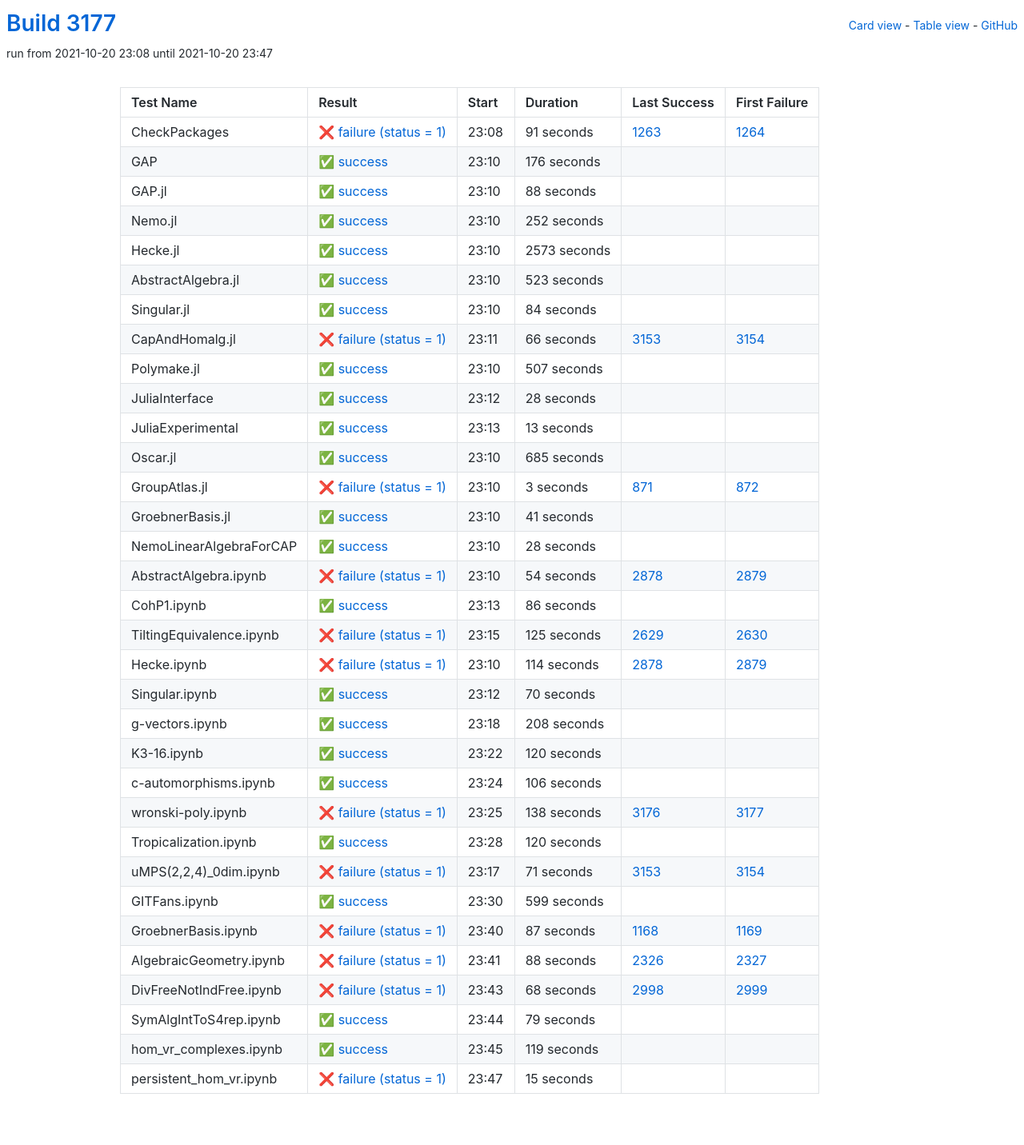
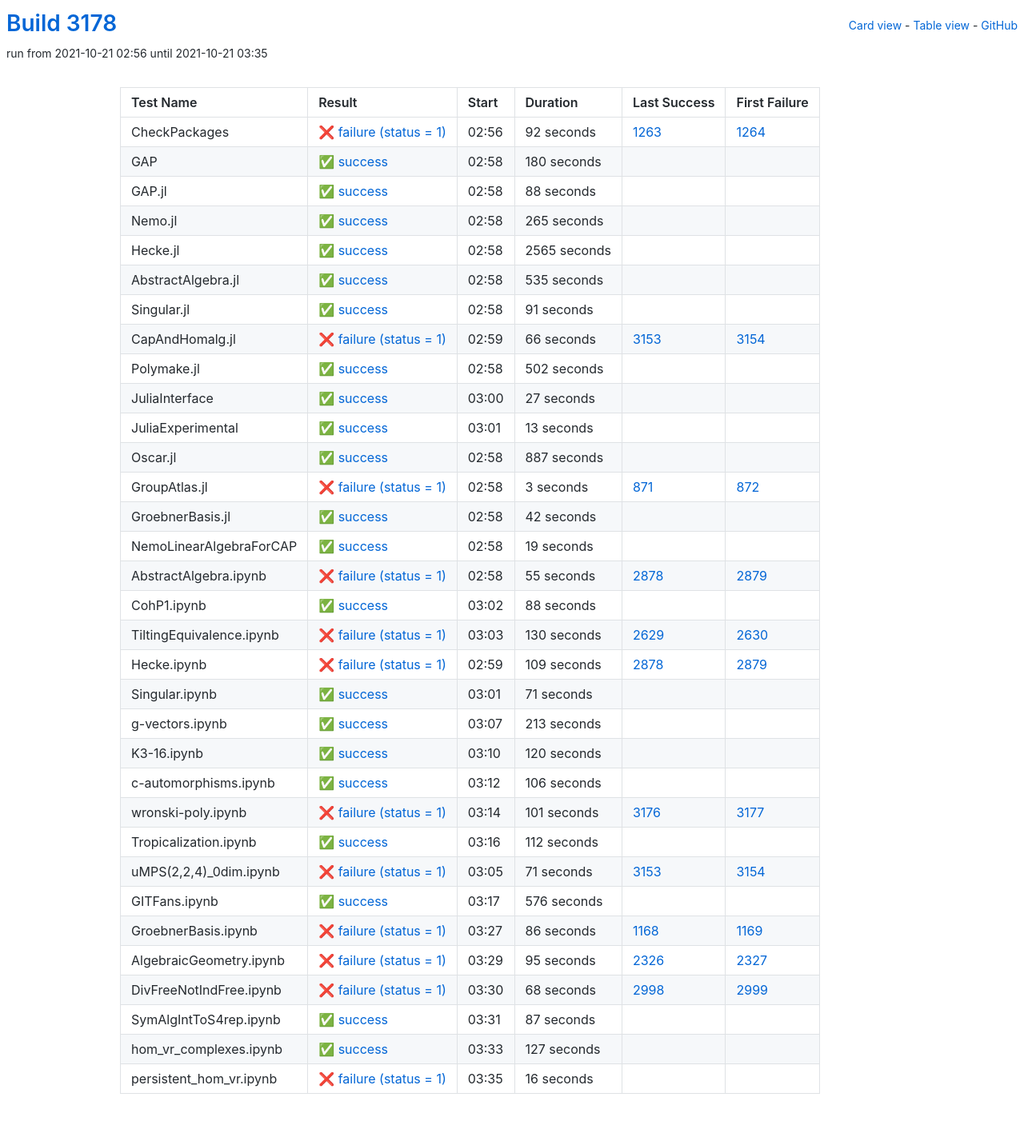
Before and after one commit to oscar-system/oscar-ci-status-stable, a Jekyll site: the page built from table.html, in a window 1280 px wide. Shown: the whole page at 80% size. Built offline with Jekyll 4.4.1, drawn with Linux system fonts in a browser that asks for light colours.

Commit message:
Build #3178

```diff
--- a/_data/ci.yml
+++ b/_data/ci.yml
@@ -1,6 +1,6 @@
 ---
-build: 3177
-build_url: https://oscarci.mathematik.uni-kl.de/job/oscar-stable/3177/
+build: 3178
+build_url: https://oscarci.mathematik.uni-kl.de/job/oscar-stable/3178/
 job: oscar-stable
 organization: oscar-system
 repo: oscar-ci-status-stable
@@ -8,32 +8,32 @@ repourl: https://github.com/oscar-system/oscar-ci-status-stable
 tests:
 - name: CheckPackages
   id: checkpackages
-  log: https://oscarci.mathematik.uni-kl.de/job/oscar-stable/3177/artifact/logs/build-3177/CheckPackages.log
-  start: 2021-10-20 23:08
+  log: https://oscarci.mathematik.uni-kl.de/job/oscar-stable/3178/artifact/logs/build-3178/CheckPackages.log
+  start: 2021-10-21 02:56
   success: false
   exitcode: 1
   status: failure
-  duration: 91
+  duration: 92
   last_success: 1263
   last_success_url: https://oscarci.mathematik.uni-kl.de/job/oscar-stable/1263/
   first_failure: 1264
   first_failure_url: https://oscarci.mathematik.uni-kl.de/job/oscar-stable/1264/
 - name: GAP
   id: gap
-  log: https://oscarci.mathematik.uni-kl.de/job/oscar-stable/3177/artifact/logs/build-3177/GAP.log
-  start: 2021-10-20 23:10
+  log: https://oscarci.mathematik.uni-kl.de/job/oscar-stable/3178/artifact/logs/build-3178/GAP.log
+  start: 2021-10-21 02:58
   success: true
   exitcode: 0
   status: success
-  duration: 176
+  duration: 180
   last_success: false
   last_success_url:
   first_failure: false
   first_failure_url:
 - name: GAP.jl
   id: gap-jl
-  log: https://oscarci.mathematik.uni-kl.de/job/oscar-stable/3177/artifact/logs/build-3177/GAP.jl.log
-  start: 2021-10-20 23:10
+  log: https://oscarci.mathematik.uni-kl.de/job/oscar-stable/3178/artifact/logs/build-3178/GAP.jl.log
+  start: 2021-10-21 02:58
   success: true
   exitcode: 0
   status: success
@@ -44,56 +44,56 @@ tests:
   first_failure_url:
 - name: Nemo.jl
   id: nemo-jl
-  log: https://oscarci.mathematik.uni-kl.de/job/oscar-stable/3177/artifact/logs/build-3177/Nemo.jl.log
-  start: 2021-10-20 23:10
+  log: https://oscarci.mathematik.uni-kl.de/job/oscar-stable/3178/artifact/logs/build-3178/Nemo.jl.log
+  start: 2021-10-21 02:58
   success: true
   exitcode: 0
   status: success
-  duration: 252
+  duration: 265
   last_success: false
   last_success_url:
   first_failure: false
   first_failure_url:
 - name: Hecke.jl
   id: hecke-jl
-  log: https://oscarci.mathematik.uni-kl.de/job/oscar-stable/3177/artifact/logs/build-3177/Hecke.jl.log
-  start: 2021-10-20 23:10
+  log: https://oscarci.mathematik.uni-kl.de/job/oscar-stable/3178/artifact/logs/build-3178/Hecke.jl.log
+  start: 2021-10-21 02:58
   success: true
   exitcode: 0
   status: success
-  duration: 2573
+  duration: 2565
   last_success: false
   last_success_url:
   first_failure: false
   first_failure_url:
 - name: AbstractAlgebra.jl
   id: abstractalgebra-jl
-  log: https://oscarci.mathematik.uni-kl.de/job/oscar-stable/3177/artifact/logs/build-3177/AbstractAlgebra.jl.log
-  start: 2021-10-20 23:10
+  log: https://oscarci.mathematik.uni-kl.de/job/oscar-stable/3178/artifact/logs/build-3178/AbstractAlgebra.jl.log
+  start: 2021-10-21 02:58
   success: true
   exitcode: 0
   status: success
-  duration: 523
+  duration: 535
   last_success: false
   last_success_url:
   first_failure: false
   first_failure_url:
 - name: Singular.jl
   id: singular-jl
-  log: https://oscarci.mathematik.uni-kl.de/job/oscar-stable/3177/artifact/logs/build-3177/Singular.jl.log
-  start: 2021-10-20 23:10
+  log: https://oscarci.mathematik.uni-kl.de/job/oscar-stable/3178/artifact/logs/build-3178/Singular.jl.log
+  start: 2021-10-21 02:58
   success: true
   exitcode: 0
   status: success
-  duration: 84
+  duration: 91
   last_success: false
   last_success_url:
   first_failure: false
   first_failure_url:
 - name: CapAndHomalg.jl
   id: capandhomalg-jl
-  log: https://oscarci.mathematik.uni-kl.de/job/oscar-stable/3177/artifact/logs/build-3177/CapAndHomalg.jl.log
-  start: 2021-10-20 23:11
+  log: https://oscarci.mathematik.uni-kl.de/job/oscar-stable/3178/artifact/logs/build-3178/CapAndHomalg.jl.log
+  start: 2021-10-21 02:59
   success: false
   exitcode: 1
   status: failure
@@ -104,32 +104,32 @@ tests:
   first_failure_url: https://oscarci.mathematik.uni-kl.de/job/oscar-stable/3154/
 - name: Polymake.jl
   id: polymake-jl
-  log: https://oscarci.mathematik.uni-kl.de/job/oscar-stable/3177/artifact/logs/build-3177/Polymake.jl.log
-  start: 2021-10-20 23:10
+  log: https://oscarci.mathematik.uni-kl.de/job/oscar-stable/3178/artifact/logs/build-3178/Polymake.jl.log
+  start: 2021-10-21 02:58
   success: true
   exitcode: 0
   status: success
-  duration: 507
+  duration: 502
   last_success: false
   last_success_url:
   first_failure: false
   first_failure_url:
 - name: JuliaInterface
   id: juliainterface
-  log: https://oscarci.mathematik.uni-kl.de/job/oscar-stable/3177/artifact/logs/build-3177/JuliaInterface.log
-  start: 2021-10-20 23:12
+  log: https://oscarci.mathematik.uni-kl.de/job/oscar-stable/3178/artifact/logs/build-3178/JuliaInterface.log
+  start: 2021-10-21 03:00
   success: true
   exitcode: 0
   status: success
-  duration: 28
+  duration: 27
   last_success: false
   last_success_url:
   first_failure: false
   first_failure_url:
 - name: JuliaExperimental
   id: juliaexperimental
-  log: https://oscarci.mathematik.uni-kl.de/job/oscar-stable/3177/artifact/logs/build-3177/JuliaExperimental.log
-  start: 2021-10-20 23:13
+  log: https://oscarci.mathematik.uni-kl.de/job/oscar-stable/3178/artifact/logs/build-3178/JuliaExperimental.log
+  start: 2021-10-21 03:01
   success: true
   exitcode: 0
   status: success
@@ -140,20 +140,20 @@ tests:
   first_failure_url:
 - name: Oscar.jl
   id: oscar-jl
-  log: https://oscarci.mathematik.uni-kl.de/job/oscar-stable/3177/artifact/logs/build-3177/Oscar.jl.log
-  start: 2021-10-20 23:10
+  log: https://oscarci.mathematik.uni-kl.de/job/oscar-stable/3178/artifact/logs/build-3178/Oscar.jl.log
+  start: 2021-10-21 02:58
   success: true
   exitcode: 0
   status: success
-  duration: 685
+  duration: 887
   last_success: false
   last_success_url:
   first_failure: false
   first_failure_url:
 - name: GroupAtlas.jl
   id: groupatlas-jl
-  log: https://oscarci.mathematik.uni-kl.de/job/oscar-stable/3177/artifact/logs/build-3177/GroupAtlas.jl.log
-  start: 2021-10-20 23:10
+  log: https://oscarci.mathematik.uni-kl.de/job/oscar-stable/3178/artifact/logs/build-3178/GroupAtlas.jl.log
+  start: 2021-10-21 02:58
   success: false
   exitcode: 1
   status: failure
@@ -164,104 +164,104 @@ tests:
   first_failure_url: https://oscarci.mathematik.uni-kl.de/job/oscar-stable/872/
 - name: GroebnerBasis.jl
   id: groebnerbasis-jl
-  log: https://oscarci.mathematik.uni-kl.de/job/oscar-stable/3177/artifact/logs/build-3177/GroebnerBasis.jl.log
-  start: 2021-10-20 23:10
+  log: https://oscarci.mathematik.uni-kl.de/job/oscar-stable/3178/artifact/logs/build-3178/GroebnerBasis.jl.log
+  start: 2021-10-21 02:58
   success: true
   exitcode: 0
   status: success
-  duration: 41
+  duration: 42
   last_success: false
   last_success_url:
   first_failure: false
   first_failure_url:
 - name: NemoLinearAlgebraForCAP
   id: nemolinearalgebraforcap
-  log: https://oscarci.mathematik.uni-kl.de/job/oscar-stable/3177/artifact/logs/build-3177/NemoLinearAlgebraForCAP.log
-  start: 2021-10-20 23:10
+  log: https://oscarci.mathematik.uni-kl.de/job/oscar-stable/3178/artifact/logs/build-3178/NemoLinearAlgebraForCAP.log
+  start: 2021-10-21 02:58
   success: true
   exitcode: 0
   status: success
-  duration: 28
+  duration: 19
   last_success: false
   last_success_url:
   first_failure: false
   first_failure_url:
 - name: AbstractAlgebra.ipynb
   id: abstractalgebra-ipynb
-  log: https://oscarci.mathematik.uni-kl.de/job/oscar-stable/3177/artifact/logs/build-3177/AbstractAlgebra.ipynb.log
-  start: 2021-10-20 23:10
+  log: https://oscarci.mathematik.uni-kl.de/job/oscar-stable/3178/artifact/logs/build-3178/AbstractAlgebra.ipynb.log
+  start: 2021-10-21 02:58
   success: false
   exitcode: 1
   status: failure
-  duration: 54
+  duration: 55
   last_success: 2878
   last_success_url: https://oscarci.mathematik.uni-kl.de/job/oscar-stable/2878/
   first_failure: 2879
   first_failure_url: https://oscarci.mathematik.uni-kl.de/job/oscar-stable/2879/
 - name: CohP1.ipynb
   id: cohp1-ipynb
-  log: https://oscarci.mathematik.uni-kl.de/job/oscar-stable/3177/artifact/logs/build-3177/CohP1.ipynb.log
-  start: 2021-10-20 23:13
+  log: https://oscarci.mathematik.uni-kl.de/job/oscar-stable/3178/artifact/logs/build-3178/CohP1.ipynb.log
+  start: 2021-10-21 03:02
   success: true
   exitcode: 0
   status: success
-  duration: 86
+  duration: 88
   last_success: false
   last_success_url:
   first_failure: false
   first_failure_url:
 - name: TiltingEquivalence.ipynb
   id: tiltingequivalence-ipynb
-  log: https://oscarci.mathematik.uni-kl.de/job/oscar-stable/3177/artifact/logs/build-3177/TiltingEquivalence.ipynb.log
-  start: 2021-10-20 23:15
+  log: https://oscarci.mathematik.uni-kl.de/job/oscar-stable/3178/artifact/logs/build-3178/TiltingEquivalence.ipynb.log
+  start: 2021-10-21 03:03
   success: false
   exitcode: 1
   status: failure
-  duration: 125
+  duration: 130
   last_success: 2629
   last_success_url: https://oscarci.mathematik.uni-kl.de/job/oscar-stable/2629/
   first_failure: 2630
   first_failure_url: https://oscarci.mathematik.uni-kl.de/job/oscar-stable/2630/
 - name: Hecke.ipynb
   id: hecke-ipynb
-  log: https://oscarci.mathematik.uni-kl.de/job/oscar-stable/3177/artifact/logs/build-3177/Hecke.ipynb.log
-  start: 2021-10-20 23:10
+  log: https://oscarci.mathematik.uni-kl.de/job/oscar-stable/3178/artifact/logs/build-3178/Hecke.ipynb.log
+  start: 2021-10-21 02:59
   success: false
   exitcode: 1
   status: failure
-  duration: 114
+  duration: 109
   last_success: 2878
   last_success_url: https://oscarci.mathematik.uni-kl.de/job/oscar-stable/2878/
   first_failure: 2879
   first_failure_url: https://oscarci.mathematik.uni-kl.de/job/oscar-stable/2879/
 - name: Singular.ipynb
   id: singular-ipynb
-  log: https://oscarci.mathematik.uni-kl.de/job/oscar-stable/3177/artifact/logs/build-3177/Singular.ipynb.log
-  start: 2021-10-20 23:12
+  log: https://oscarci.mathematik.uni-kl.de/job/oscar-stable/3178/artifact/logs/build-3178/Singular.ipynb.log
+  start: 2021-10-21 03:01
   success: true
   exitcode: 0
   status: success
-  duration: 70
+  duration: 71
   last_success: false
   last_success_url:
   first_failure: false
   first_failure_url:
 - name: g-vectors.ipynb
   id: g-vectors-ipynb
-  log: https://oscarci.mathematik.uni-kl.de/job/oscar-stable/3177/artifact/logs/build-3177/g-vectors.ipynb.log
-  start: 2021-10-20 23:18
+  log: https://oscarci.mathematik.uni-kl.de/job/oscar-stable/3178/artifact/logs/build-3178/g-vectors.ipynb.log
+  start: 2021-10-21 03:07
   success: true
   exitcode: 0
   status: success
-  duration: 208
+  duration: 213
   last_success: false
   last_success_url:
   first_failure: false
   first_failure_url:
 - name: K3-16.ipynb
   id: k3-16-ipynb
-  log: https://oscarci.mathematik.uni-kl.de/job/oscar-stable/3177/artifact/logs/build-3177/K3-16.ipynb.log
-  start: 2021-10-20 23:22
+  log: https://oscarci.mathematik.uni-kl.de/job/oscar-stable/3178/artifact/logs/build-3178/K3-16.ipynb.log
+  start: 2021-10-21 03:10
   success: true
   exitcode: 0
   status: success
@@ -272,8 +272,8 @@ tests:
   first_failure_url:
 - name: c-automorphisms.ipynb
   id: c-automorphisms-ipynb
-  log: https://oscarci.mathematik.uni-kl.de/job/oscar-stable/3177/artifact/logs/build-3177/c-automorphisms.ipynb.log
-  start: 2021-10-20 23:24
+  log: https://oscarci.mathematik.uni-kl.de/job/oscar-stable/3178/artifact/logs/build-3178/c-automorphisms.ipynb.log
+  start: 2021-10-21 03:12
   success: true
   exitcode: 0
   status: success
@@ -284,32 +284,32 @@ tests:
   first_failure_url:
 - name: wronski-poly.ipynb
   id: wronski-poly-ipynb
-  log: https://oscarci.mathematik.uni-kl.de/job/oscar-stable/3177/artifact/logs/build-3177/wronski-poly.ipynb.log
-  start: 2021-10-20 23:25
+  log: https://oscarci.mathematik.uni-kl.de/job/oscar-stable/3178/artifact/logs/build-3178/wronski-poly.ipynb.log
+  start: 2021-10-21 03:14
   success: false
   exitcode: 1
   status: failure
-  duration: 138
+  duration: 101
   last_success: 3176
   last_success_url: https://oscarci.mathematik.uni-kl.de/job/oscar-stable/3176/
   first_failure: 3177
   first_failure_url: https://oscarci.mathematik.uni-kl.de/job/oscar-stable/3177/
 - name: Tropicalization.ipynb
   id: tropicalization-ipynb
-  log: https://oscarci.mathematik.uni-kl.de/job/oscar-stable/3177/artifact/logs/build-3177/Tropicalization.ipynb.log
-  start: 2021-10-20 23:28
+  log: https://oscarci.mathematik.uni-kl.de/job/oscar-stable/3178/artifact/logs/build-3178/Tropicalization.ipynb.log
+  start: 2021-10-21 03:16
   success: true
   exitcode: 0
   status: success
-  duration: 120
+  duration: 112
   last_success: false
   last_success_url:
   first_failure: false
   first_failure_url:
 - name: uMPS(2,2,4)_0dim.ipynb
   id: umps-2-2-4-0dim-ipynb
-  log: https://oscarci.mathematik.uni-kl.de/job/oscar-stable/3177/artifact/logs/build-3177/uMPS-2-2-4-_0dim.ipynb.log
-  start: 2021-10-20 23:17
+  log: https://oscarci.mathematik.uni-kl.de/job/oscar-stable/3178/artifact/logs/build-3178/uMPS-2-2-4-_0dim.ipynb.log
+  start: 2021-10-21 03:05
   success: false
   exitcode: 1
   status: failure
@@ -320,44 +320,44 @@ tests:
   first_failure_url: https://oscarci.mathematik.uni-kl.de/job/oscar-stable/3154/
 - name: GITFans.ipynb
   id: gitfans-ipynb
-  log: https://oscarci.mathematik.uni-kl.de/job/oscar-stable/3177/artifact/logs/build-3177/GITFans.ipynb.log
-  start: 2021-10-20 23:30
+  log: https://oscarci.mathematik.uni-kl.de/job/oscar-stable/3178/artifact/logs/build-3178/GITFans.ipynb.log
+  start: 2021-10-21 03:17
   success: true
   exitcode: 0
   status: success
-  duration: 599
+  duration: 576
   last_success: false
   last_success_url:
   first_failure: false
   first_failure_url:
 - name: GroebnerBasis.ipynb
   id: groebnerbasis-ipynb
-  log: https://oscarci.mathematik.uni-kl.de/job/oscar-stable/3177/artifact/logs/build-3177/GroebnerBasis.ipynb.log
-  start: 2021-10-20 23:40
+  log: https://oscarci.mathematik.uni-kl.de/job/oscar-stable/3178/artifact/logs/build-3178/GroebnerBasis.ipynb.log
+  start: 2021-10-21 03:27
   success: false
   exitcode: 1
   status: failure
-  duration: 87
+  duration: 86
   last_success: 1168
   last_success_url: https://oscarci.mathematik.uni-kl.de/job/oscar-stable/1168/
   first_failure: 1169
   first_failure_url: https://oscarci.mathematik.uni-kl.de/job/oscar-stable/1169/
 - name: AlgebraicGeometry.ipynb
   id: algebraicgeometry-ipynb
-  log: https://oscarci.mathematik.uni-kl.de/job/oscar-stable/3177/artifact/logs/build-3177/AlgebraicGeometry.ipynb.log
-  start: 2021-10-20 23:41
+  log: https://oscarci.mathematik.uni-kl.de/job/oscar-stable/3178/artifact/logs/build-3178/AlgebraicGeometry.ipynb.log
+  start: 2021-10-21 03:29
   success: false
   exitcode: 1
   status: failure
-  duration: 88
+  duration: 95
   last_success: 2326
   last_success_url: https://oscarci.mathematik.uni-kl.de/job/oscar-stable/2326/
   first_failure: 2327
   first_failure_url: https://oscarci.mathematik.uni-kl.de/job/oscar-stable/2327/
 - name: DivFreeNotIndFree.ipynb
   id: divfreenotindfree-ipynb
-  log: https://oscarci.mathematik.uni-kl.de/job/oscar-stable/3177/artifact/logs/build-3177/DivFreeNotIndFree.ipynb.log
-  start: 2021-10-20 23:43
+  log: https://oscarci.mathematik.uni-kl.de/job/oscar-stable/3178/artifact/logs/build-3178/DivFreeNotIndFree.ipynb.log
+  start: 2021-10-21 03:30
   success: false
   exitcode: 1
   status: failure
@@ -368,36 +368,36 @@ tests:
   first_failure_url: https://oscarci.mathematik.uni-kl.de/job/oscar-stable/2999/
 - name: SymAlgIntToS4rep.ipynb
   id: symalginttos4rep-ipynb
-  log: https://oscarci.mathematik.uni-kl.de/job/oscar-stable/3177/artifact/logs/build-3177/SymAlgIntToS4rep.ipynb.log
-  start: 2021-10-20 23:44
+  log: https://oscarci.mathematik.uni-kl.de/job/oscar-stable/3178/artifact/logs/build-3178/SymAlgIntToS4rep.ipynb.log
+  start: 2021-10-21 03:31
   success: true
   exitcode: 0
   status: success
-  duration: 79
+  duration: 87
   last_success: false
   last_success_url:
   first_failure: false
   first_failure_url:
 - name: hom_vr_complexes.ipynb
   id: hom-vr-complexes-ipynb
-  log: https://oscarci.mathematik.uni-kl.de/job/oscar-stable/3177/artifact/logs/build-3177/hom_vr_complexes.ipynb.log
-  start: 2021-10-20 23:45
+  log: https://oscarci.mathematik.uni-kl.de/job/oscar-stable/3178/artifact/logs/build-3178/hom_vr_complexes.ipynb.log
+  start: 2021-10-21 03:33
   success: true
   exitcode: 0
   status: success
-  duration: 119
+  duration: 127
   last_success: false
   last_success_url:
   first_failure: false
   first_failure_url:
 - name: persistent_hom_vr.ipynb
   id: persistent-hom-vr-ipynb
-  log: https://oscarci.mathematik.uni-kl.de/job/oscar-stable/3177/artifact/logs/build-3177/persistent_hom_vr.ipynb.log
-  start: 2021-10-20 23:47
+  log: https://oscarci.mathematik.uni-kl.de/job/oscar-stable/3178/artifact/logs/build-3178/persistent_hom_vr.ipynb.log
+  start: 2021-10-21 03:35
   success: false
   exitcode: 1
   status: failure
-  duration: 15
+  duration: 16
   last_success: false
   last_success_url:
   first_failure: false
```
Also changed, not shown: README.md.
